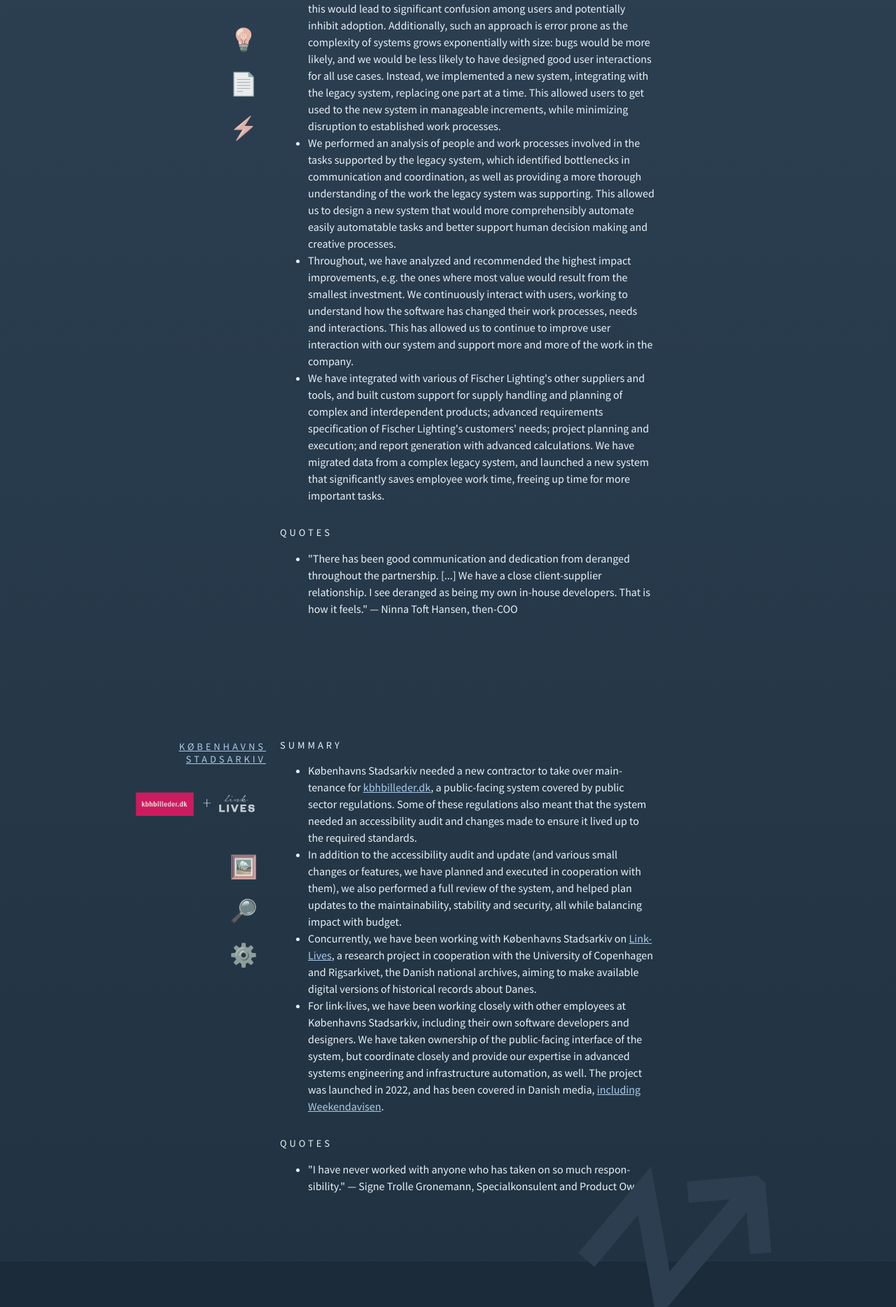
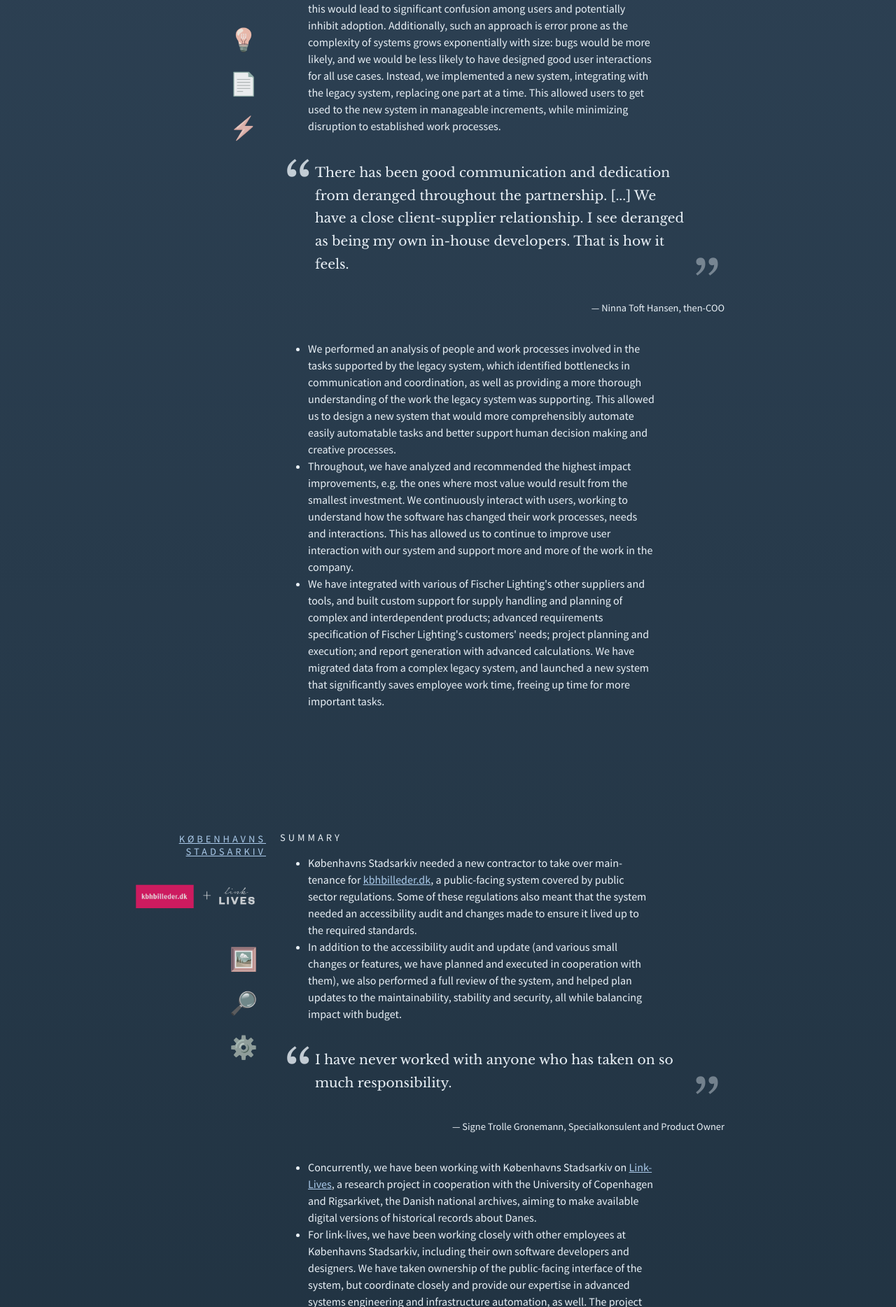
Before and after one commit to derangeddk/deranged.dk, a Jekyll site: the page built from cases/index.html, in a window 1280 px wide. Shown: the part 2002-3870 px from the top of the page at 70% size. Built offline with Jekyll 4.4.1, drawn with Linux system fonts in a browser that asks for light colours.

Commit message:
Extract and use quote sections in cases page too to tie design together

```diff
--- a/cases/index.html
+++ b/cases/index.html
@@ -197,6 +197,13 @@ title: 'Cases ____ deranged'
             font-size: 1.25em;
         }
     }
+    .customer-quote-section {
+        margin: 20px -100px 20px -40px;
+        font-size: 0.9em;
+    }
+    .customer-quote-section .quote-text {
+        padding: 0 50px;
+    }
 </style>
 <section class="cases">
     <div class="case">
@@ -289,6 +296,12 @@ title: 'Cases ____ deranged'
                 <li>
                     We planned the replacement to be gradual and stable. We decided not to build and design a large and complex system to be launched all at once, as this would lead to significant confusion among users and potentially inhibit adoption. Additionally, such an approach is error prone as the complexity of systems grows exponentially with size: bugs would be more likely, and we would be less likely to have designed good user interactions for all use cases. Instead, we implemented a new system, integrating with the legacy system, replacing one part at a time. This allowed users to get used to the new system in manageable increments, while minimizing disruption to established work processes.
                 </li>
+                <section class="customer-quote-section">
+                    <p class="quote-text">
+                        There has been good communication and dedi&shy;cation from deranged throughout the partner&shy;ship. [...] We have a close client-supplier relation&shy;ship. I see deranged as being my own in-house developers. That is how it feels.
+                    </p>
+                    <p class="quotee">Ninna Toft Hansen, then-COO</p>
+                </section>
                 <li>
                     We performed an analysis of people and work processes involved in the tasks supported by the legacy system, which identified bottlenecks in communication and coordination, as well as providing a more thorough understanding of the work the legacy system was supporting. This allowed us to design a new system that would more comprehensibly automate easily automatable tasks and better support human decision making and creative processes.
                 </li>
@@ -298,10 +311,6 @@ title: 'Cases ____ deranged'
                 <li>
                     We have integrated with various of Fischer Lighting's other suppliers and tools, and built custom support for supply handling and planning of complex and interdependent products; advanced requirements specification of Fischer Lighting's customers' needs; project planning and execution; and report generation with advanced calculations. We have migrated data from a complex legacy system, and launched a new system that significantly saves employee work time, freeing up time for more important tasks.
                 </li>
-            </ul>
-            <h1>Quotes</h1>
-            <ul>
-                <li>"There has been good communication and dedication from deranged throughout the partnership. [...] We have a close client-supplier relationship. I see deranged as being my own in-house developers. That is how it feels." &mdash; Ninna Toft Hansen, then-COO</li>
             </ul>
         </div>
     </div>
@@ -327,6 +336,12 @@ title: 'Cases ____ deranged'
                 <li>
                     In addition to the accessibility audit and update (and various small changes or features, we have planned and executed in cooperation with them), we also performed a full review of the system, and helped plan updates to the maintainability, stability and security, all while balancing impact with budget.
                 </li>
+                <section class="customer-quote-section">
+                    <p class="quote-text">
+                        I have never worked with anyone who has taken on so much respon&shy;sibility.
+                    </p>
+                    <p class="quotee">Signe Trolle Gronemann, Specialkonsulent and Product Owner</p>
+                </section>
                 <li>
                     Concurrently, we have been working with Københavns Stadsarkiv on <a href="https://link-lives.dk/" target="_blank" rel="noopener">Link-Lives</a>, a research project in cooperation with the University of Copenhagen and Rigsarkivet, the Danish national archives, aiming to make available digital versions of historical records about Danes.
                 </li>
@@ -334,11 +349,6 @@ title: 'Cases ____ deranged'
                     For link-lives, we have been working closely with other employees at Københavns Stadsarkiv, including their own software developers and designers. We have taken ownership of the public-facing interface of the system, but coordinate closely and provide our expertise in advanced systems engineering and infrastructure automation, as well. The project was launched in 2022, and has been covered in Danish media, <a href="https://link-lives.dk/de-almindelige-danskeres-historie/" target="_blank" rel="noopener">including Weekendavisen</a>.
                 </li>
             </ul>
-
-            <h1>Quotes</h1>
-            <ul>
-                <li>"I have never worked with anyone who has taken on so much respon&shy;sibility." &mdash; Signe Trolle Gronemann, Specialkonsulent and Product Owner</li>
-            </ul>
         </div>
     </div>
 </section>
--- a/css/home.scss
+++ b/css/home.scss
@@ -244,94 +244,9 @@ permalink: /css/homestyle.css
   background-color: #070d14;
   background-image: linear-gradient(200deg, #070d14 50%, #2c3e50);
   min-height: 300px;
-}
 
-.customer-quote-section {
-  display: flex;
-  justify-content: center;
-  align-items: center;
-  flex-direction: column;
-  padding: 100px 100px;
-  overflow: hidden;
-
-  &--dark {
-    color: #eaf1f7;
-  }
-
-  .quote-text {
-    font-family: 'Libre Baskerville', serif;
-    font-size: 1.3em;
-    max-width: 800px;
-    line-height: 175%;
-    position: relative;
-
-    &:before {
-      content: '“';
-      font-size: 5em;
-      position: absolute;
-      left: 5px;
-      top: 25px;
-      opacity: 0.8;
-    }
-
-    &:after {
-      content: '”';
-      font-size: 5em;
-      position: absolute;
-      right: 5px;
-      bottom: -35px;
-      opacity: 0.4;
-    }
-    @media screen and (max-width:991px) {
-      &:before {
-        left: -45px;
-      }
-      &:after {
-        right: -45px;
-      }
-    }
-  }
-  .quotee {
-    width: 100%;
-    max-width: 800px;
-    text-align: right;
-    &:before {
-      content: '— ';
-    }
-
-    @media screen and (max-width: 539px) {
-      font-size: 1.15em;
-    }
-  }
-  @media screen and (max-width: 539px) {
-    padding: 30px 35px;
-    font-size: 0.7em;
-  }
-}
-
-.customer-quote-section-alternate-style {
-  background-image: linear-gradient(20deg, #070d14 50%, #2c3e50);
-}
-
-.customer-quote-section .see-cases {
-  background: #2c3e50;
-  color: #eaf1f7;
-  text-decoration: inherit;
-  padding: 20px 25px;
-  margin: 20px;
-  cursor: pointer;
-  transition: background-color 0.3s, transform 0.3s;
-  &:hover {
-    background: #375068;
-    transform: scale(1.1);
-  }
-
-  @media screen and (max-width: 539px) {
-    font-size: 1.2em;
-  }
-
-  @media (max-width: 400px) {
-    margin: 20px -25px;
+  &--alternate {
+    background-image: linear-gradient(20deg, #070d14 50%, #2c3e50);
   }
 }
 
--- a/css/style.scss
+++ b/css/style.scss
@@ -148,3 +148,87 @@ main p {
   overflow: hidden;
   opacity: 0;
 }
+
+.customer-quote-section {
+    display: flex;
+    justify-content: center;
+    align-items: center;
+    flex-direction: column;
+    overflow: hidden;
+
+    &--dark {
+        color: #eaf1f7;
+    }
+
+    .quote-text {
+        font-family: 'Libre Baskerville', serif;
+        font-size: 1.3em;
+        max-width: 800px;
+        line-height: 175%;
+        position: relative;
+
+        &:before {
+            content: '“';
+            font-size: 5em;
+            position: absolute;
+            left: 5px;
+            top: 25px;
+            opacity: 0.8;
+        }
+
+        &:after {
+            content: '”';
+            font-size: 5em;
+            position: absolute;
+            right: 5px;
+            bottom: -35px;
+            opacity: 0.4;
+        }
+        @media screen and (max-width:991px) {
+            &:before {
+                left: -45px;
+            }
+            &:after {
+                right: -45px;
+            }
+        }
+    }
+    .quotee {
+        width: 100%;
+        max-width: 800px;
+        text-align: right;
+        &:before {
+            content: '— ';
+        }
+
+        @media screen and (max-width: 539px) {
+            font-size: 1.15em;
+        }
+    }
+    @media screen and (max-width: 539px) {
+        padding: 30px 35px;
+        font-size: 0.7em;
+    }
+}
+
+.customer-quote-section .see-cases {
+    background: #2c3e50;
+    color: #eaf1f7;
+    text-decoration: inherit;
+    padding: 20px 25px;
+    margin: 20px;
+    cursor: pointer;
+    transition: background-color 0.3s, transform 0.3s;
+    &:hover {
+        background: #375068;
+        transform: scale(1.1);
+    }
+
+    @media screen and (max-width: 539px) {
+        font-size: 1.2em;
+    }
+
+    @media (max-width: 400px) {
+        margin: 20px -25px;
+    }
+}
--- a/index.html
+++ b/index.html
@@ -93,7 +93,7 @@ title: Let's start building your software ➟ deranged
     </div>
 </section>
 
-<section class="customer-quote-section" id="customer-quote-section">
+<section class="customer-quote-section">
     <p class="quote-text">
         It has been a pleasure working with a proactive contractor such as deranged. With their technical capacity, they enable the necessary overview and execute quickly.
     </p>
@@ -150,7 +150,7 @@ title: Let's start building your software ➟ deranged
         </a>
     </div>
 </section>
-<section class="customer-quote-section customer-quote-section-alternate-style" id="customer-quote-section">
+<section class="customer-quote-section">
     <p class="quote-text">
         deranged took responsibility and worked to leave a self-sustaining organization for after they left. They helped set direction for the project, and worked well in a complicated multi-stakeholder context, executing in a way that satisfied all stakeholders.
     </p>
```
